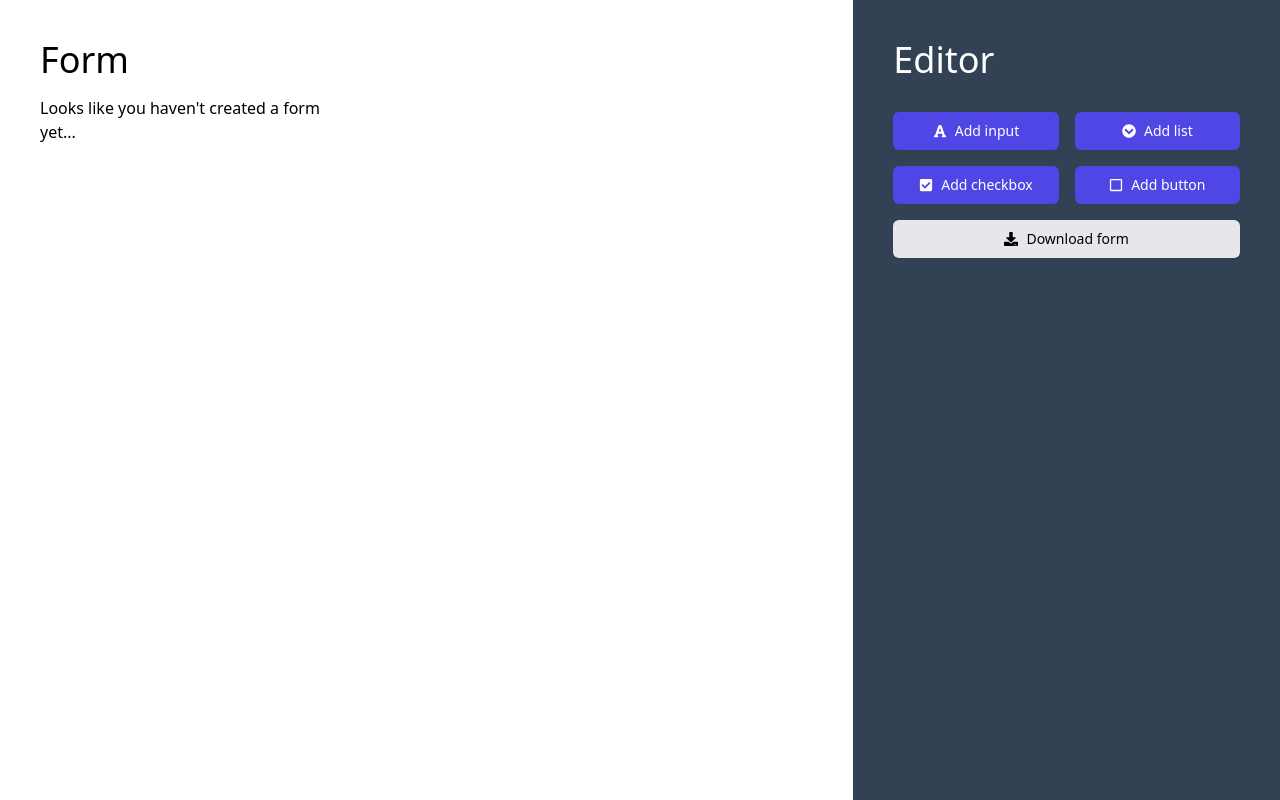
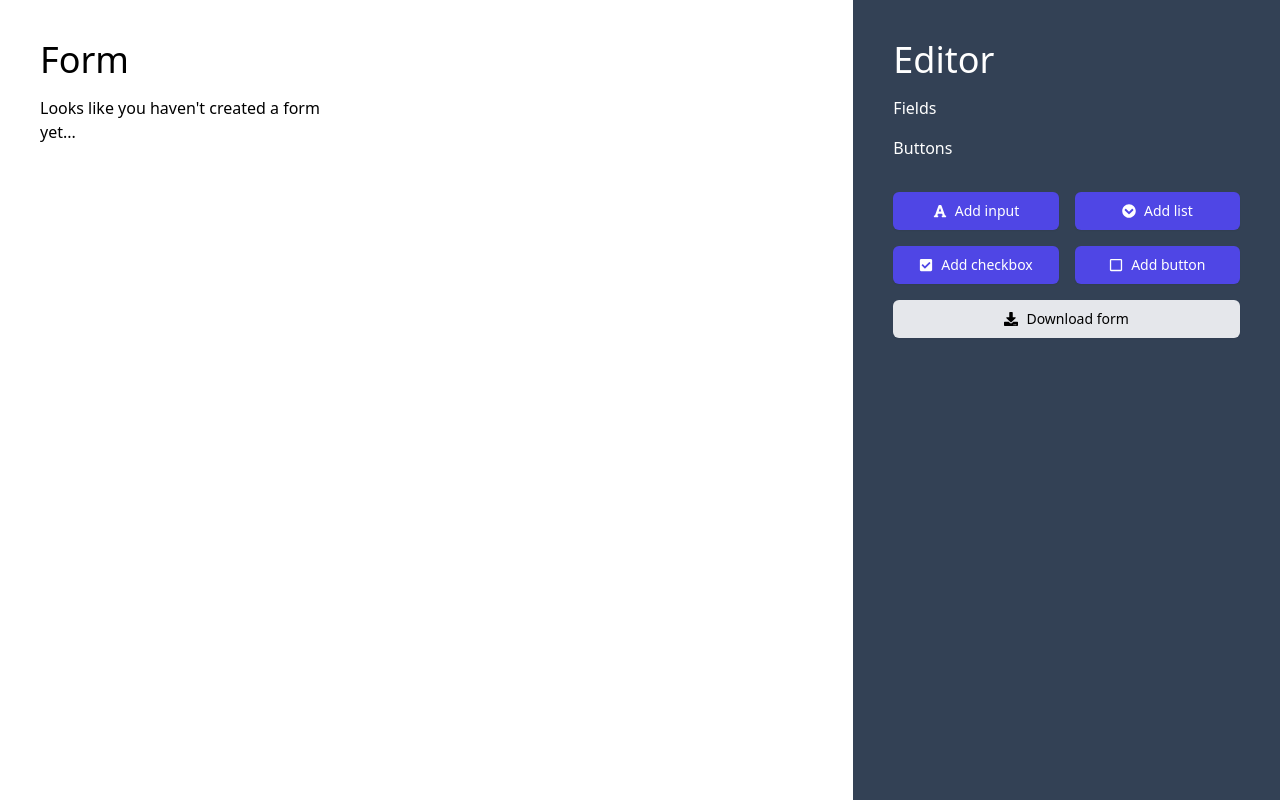
Before and after one commit to vafomin/formbuilder, a React (Create React App) app: page / in a window 1280 px wide. Built offline with nearby package versions, Linux system fonts and the light colour scheme.

Commit message:
fix: elements order

```diff
--- /dev/null
+++ b/src/Editor/elements.tsx
@@ -0,0 +1,40 @@
+import FormElement from "../components/form-element";
+
+const Elements = ({ form, onEdit, onDelete }) => {
+  return (
+    <div>
+      <p className="text-white mb-4">Fields</p>
+      {form &&
+        form.map(
+          (item) =>
+            item.element !== "button" && (
+              <FormElement
+                key={`${item.id}_element_${item.element}`}
+                id={item.id}
+                name={item.name}
+                type={item.element}
+                onEdit={() => onEdit(item.id)}
+                onDelete={() => onDelete(item.id)}
+              />
+            )
+        )}
+      <p className="text-white my-4">Buttons</p>
+      {form &&
+        form.map(
+          (item) =>
+            item.element === "button" && (
+              <FormElement
+                key={`${item.id}_element_${item.element}`}
+                id={item.id}
+                name={item.label}
+                type={item.element}
+                onEdit={() => onEdit(item.id)}
+                onDelete={() => onDelete(item.id)}
+              />
+            )
+        )}
+    </div>
+  );
+};
+
+export default Elements;
--- a/src/Editor/index.tsx
+++ b/src/Editor/index.tsx
@@ -1,7 +1,6 @@
 import { useState } from "react";
 import { observer } from "mobx-react";
 import Modal from "../components/modal";
-import FormElement from "../components/form-element";
 import Button from "../components/button";
 import {
   FaCheckSquare,
@@ -11,6 +10,7 @@ import {
   FaDownload,
 } from "react-icons/fa";
 import { useStore } from "../hooks/useStore";
+import Elements from "./elements";
 
 const Editor = ({ onDownload }) => {
   const [isModalVisible, setIsModalVisible] = useState(false);
@@ -43,17 +43,7 @@ const Editor = ({ onDownload }) => {
   return (
     <aside className="flex flex-col w-full sm:w-4/12 sm:fixed sm:right-0 sm:top-0 sm:h-screen bg-slate-700 p-10 overflow-auto">
       <h1 className="text-white text-4xl mb-4">Editor</h1>
-      {form &&
-        form.map((item) => (
-          <FormElement
-            key={`${item.id}_element_${item.element}`}
-            id={item.id}
-            name={item.element === "button" ? item.label : item.name}
-            type={item.element}
-            onEdit={() => onEdit(item.id)}
-            onDelete={() => onDelete(item.id)}
-          />
-        ))}
+      <Elements form={form} onEdit={onEdit} onDelete={onDelete} />
 
       <div className="flex flex-col gap-4 mt-4">
         <div className="flex gap-4">
```
